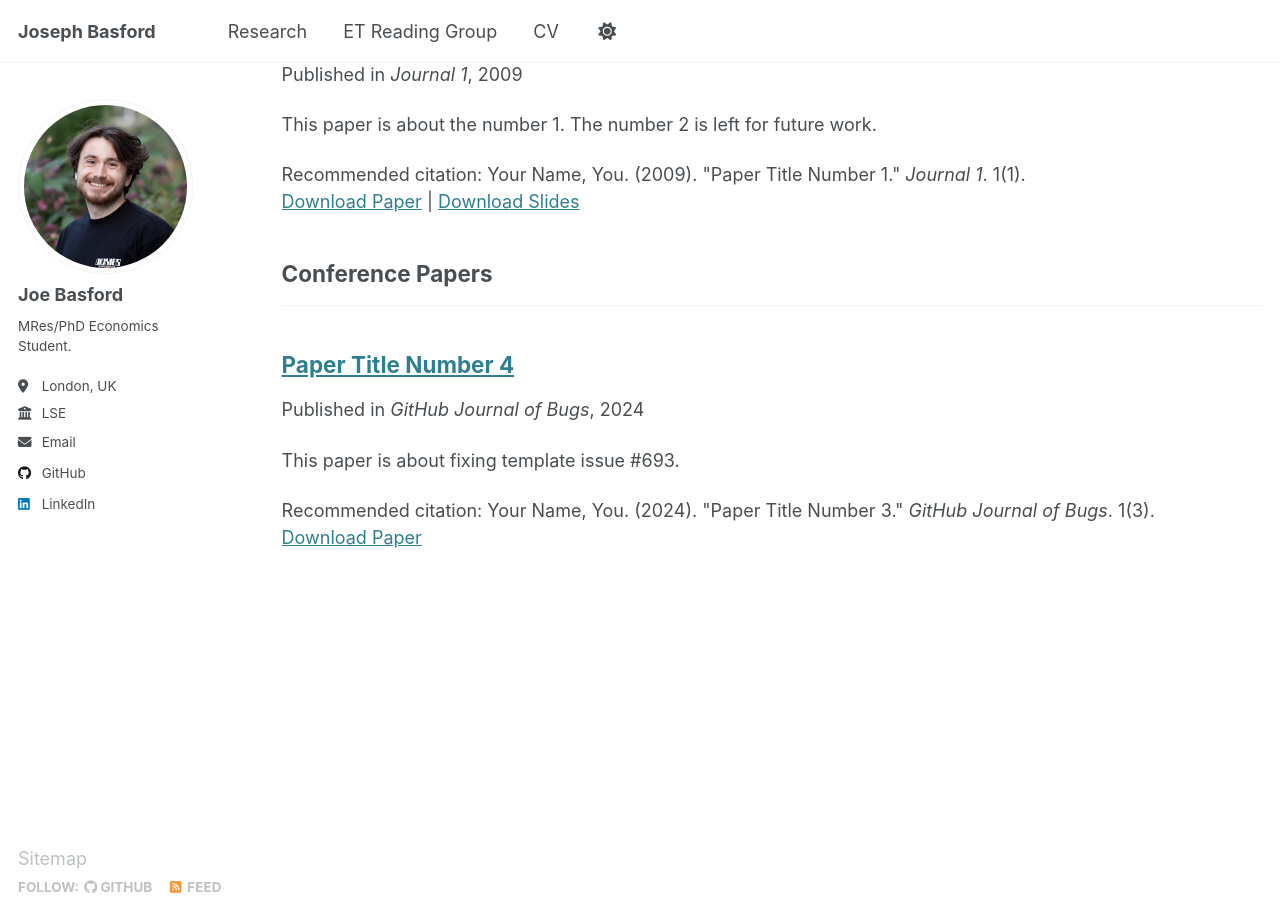
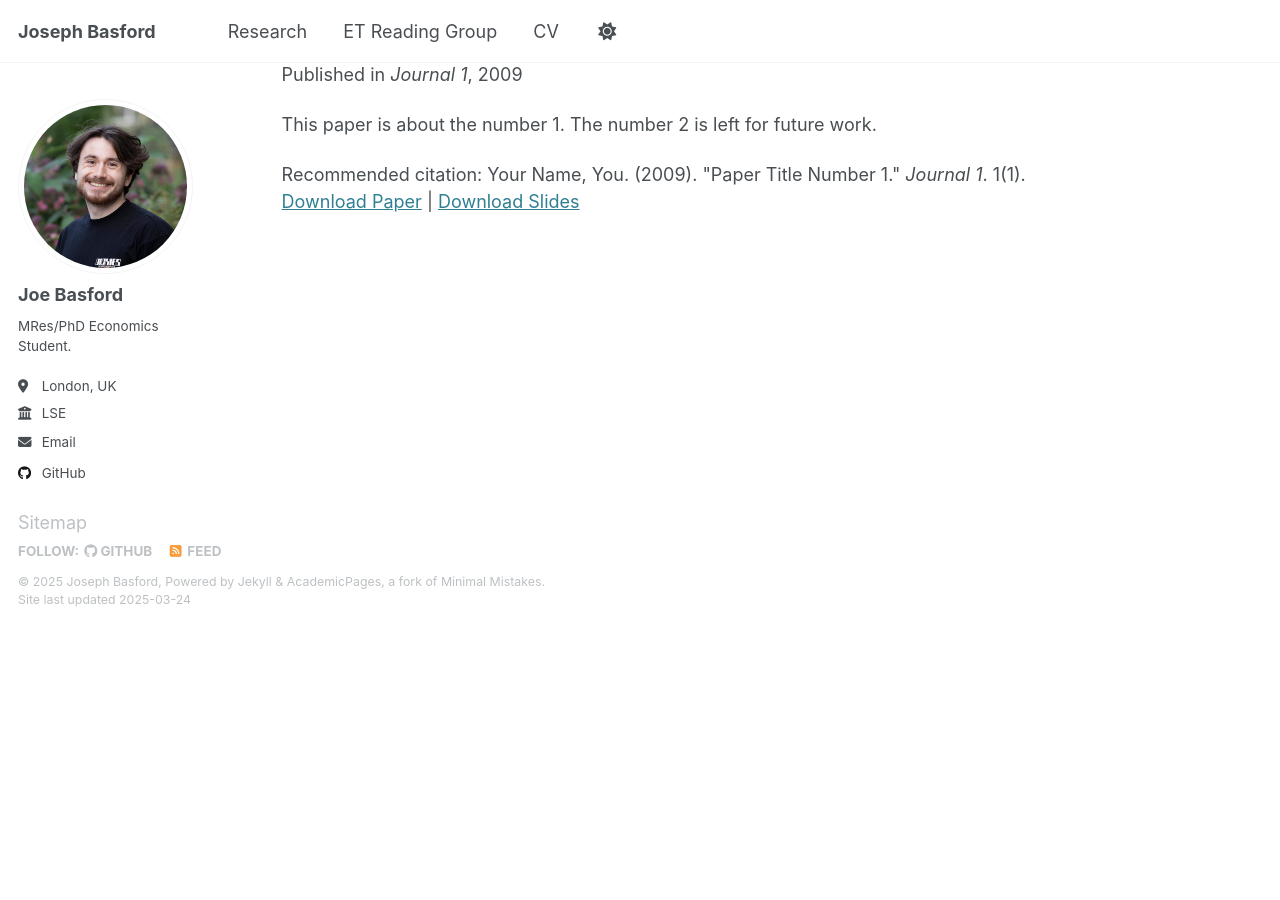
Before and after one commit to Joe-Basford/Joe-Basford.github.io, a Jekyll site: the page built from _pages/research.html, in a window 1280 px wide and 900 px high, scrolled down 737 px. Built offline with Jekyll 4.4.1, drawn with Linux system fonts in a browser that asks for light colours; after the commit the page ends 1365 px from its top, so only the background shows below that; some of the changed text lies outside the part shown.

Commit message:
Update _config.yml

```diff
--- a/_config.yml
+++ b/_config.yml
@@ -77,12 +77,8 @@ author:
 
 # Publication Category - The following the list of publication categories and their headings
 publication_category:
-  books:
-    title: 'Books'
   manuscripts:
-    title: 'Journal Articles'
-  conferences:
-    title: 'Conference Papers'
+    title: 'Works in Progress'
 
 # Site Settings
 teaser                   :  # filename of teaser fallback teaser image placed in /images/, .e.g. "500x300.png"
```
